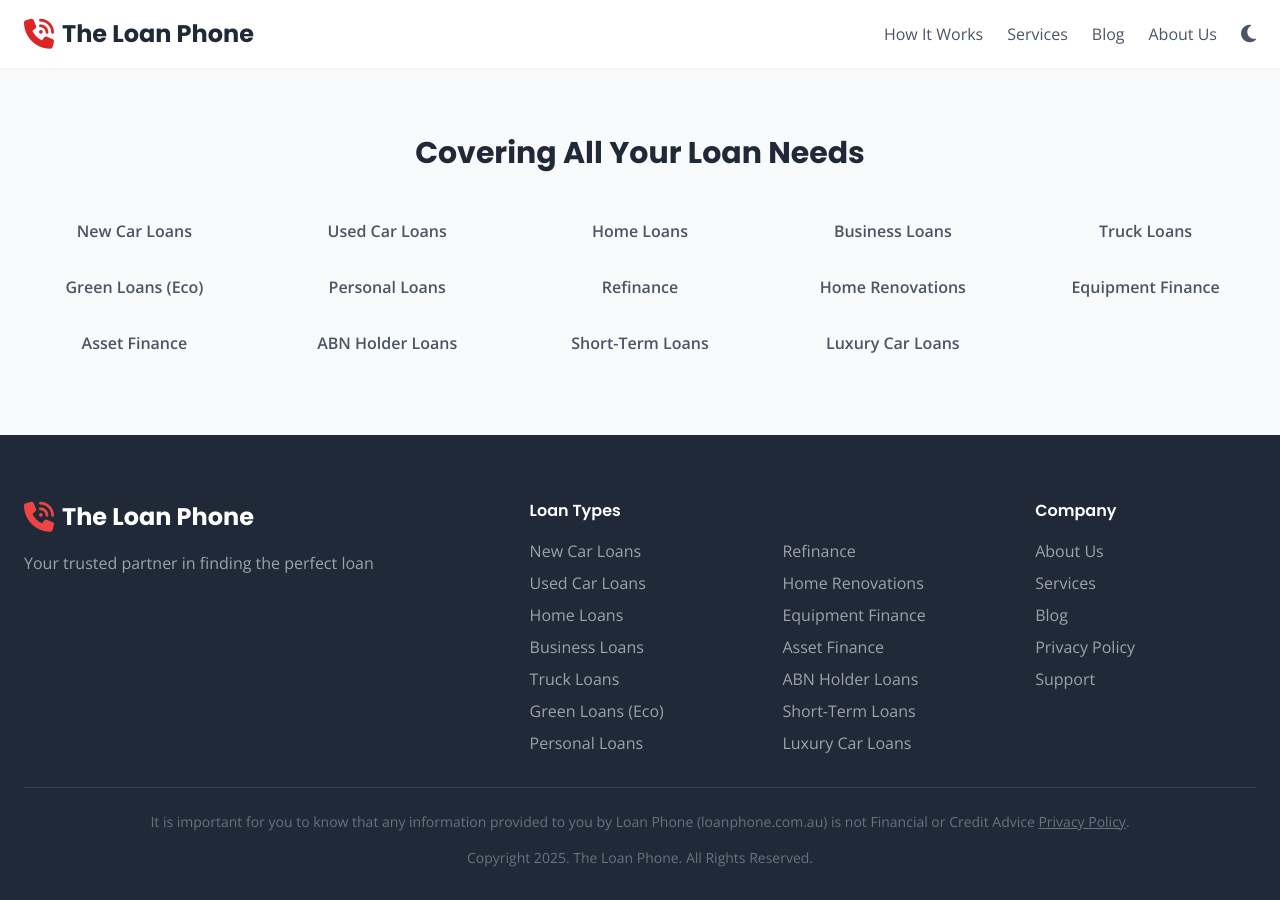
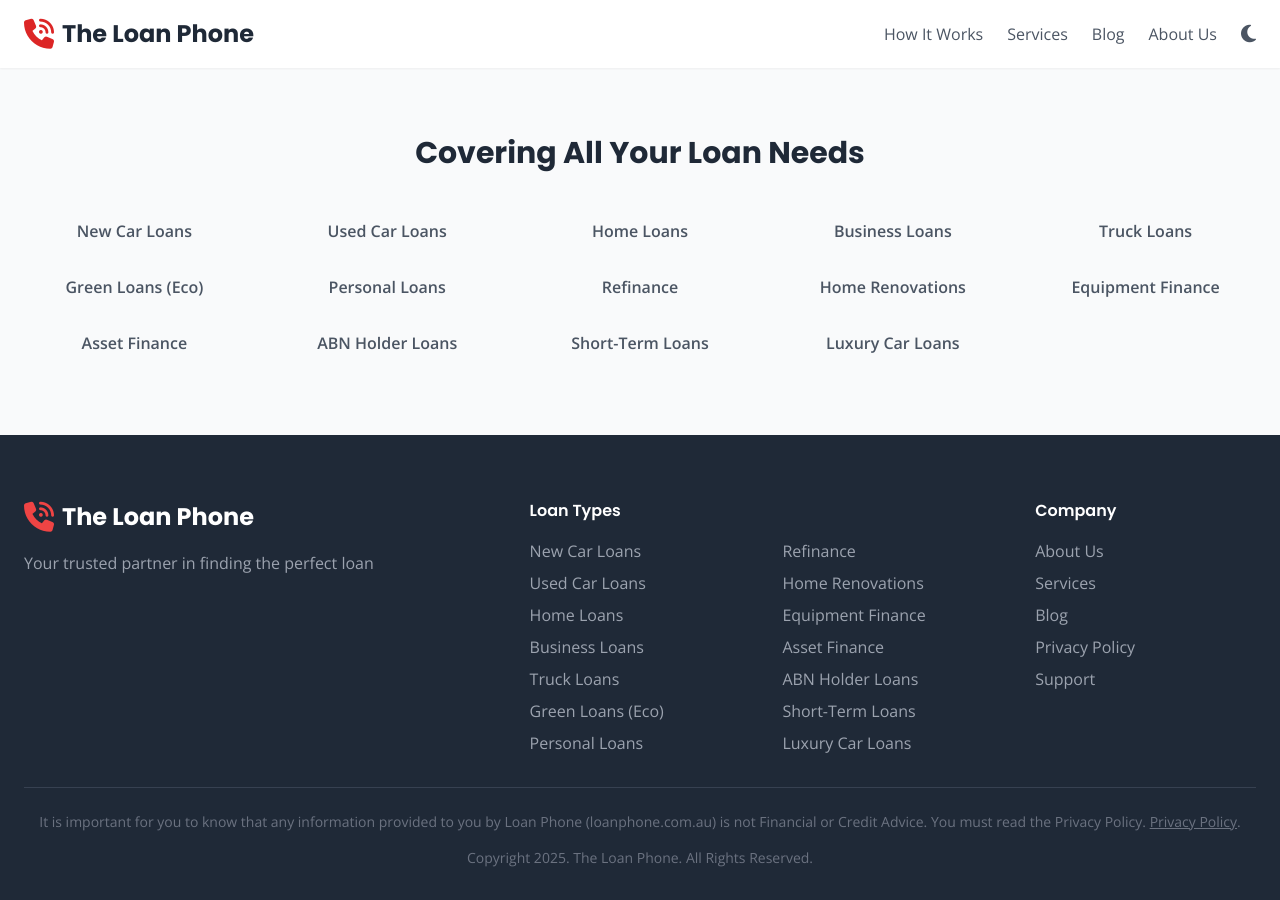
Before and after one commit to AMSumo9/loan-phone-website, a Jekyll site: the page built from index.md, in a window 1280 px wide and 900 px high, scrolled down 1905 px. Built offline with Jekyll 4.4.1, drawn with Linux system fonts in a browser that asks for light colours; nearby versions of some CDN libraries; some of the changed lines change nothing that is shown.

Commit message:
Update _config.yml

```diff
--- a/_config.yml
+++ b/_config.yml
@@ -1,6 +1,6 @@
 # Site settings
 title: "The Loan Phone"
-description: "Compare Car Loans, Personal Loans, Home Loans, Investment Loans, or Business Loans with zero impact on your credit score. Best personalised rates from 100+ lenders."
+description: "Compare Car Loans, Personal Loans, Home Loans, Investment Loans, or Business Loans with zero impact on your credit score. Australia's trusted loan comparison service."
 baseurl: "/loan-phone-website"
 url: "https://amsumo9.github.io"
 
@@ -14,11 +14,11 @@
 company:
   name: "The Loan Phone"
   tagline: "Your trusted partner in finding the perfect loan"
-  legal_notice: "It is important for you to know that any information provided to you by Loan Phone (loanphone.com.au) is not Financial or Credit Advice"
+  legal_notice: "It is important for you to know that any information provided to you by Loan Phone (loanphone.com.au) is not Financial or Credit Advice. You must read the Privacy Policy."
 
 # Feature flags
 features:
-  loan_widget_live: false  # Set to true when ready to go live
+  loan_widget_live: false # Set to true when ready to go live
   partner_id: "a996e580-c961-4586-a00c-9c86968f172d"
   source_url: "https://www.loanphone.com.au"
   widget_js: "https://loanoptions-widget.s3.ap-southeast-2.amazonaws.com/v2/main/js/main.js"
@@ -29,20 +29,17 @@
 highlighter: rouge
 permalink: pretty
 
-# Plugin settings
-plugins:
-  - jekyll-sitemap
-  - jekyll-feed
+# Blog settings
+paginate: 6
+paginate_path: "/blog/page:num/"
 
-# Collections for future content organization
+# Collections
 collections:
   services:
     output: true
     permalink: /:name/
-  locations:
+  posts:
     output: true
-    permalink: /locations/:name/
-  posts:
     permalink: /blog/:year/:month/:day/:title/
 
 # Default settings for different content types
@@ -54,9 +51,14 @@
       layout: "default"
       author: "The Loan Phone Team"
       og_type: "website"
-      og_image: "/assets/images/og-default.jpg"
-      twitter_image: "/assets/images/twitter-default.jpg"
-      meta_author: "The Loan Phone Team"
+  - scope:
+      path: ""
+      type: "services"
+    values:
+      layout: "services"
+      author: "The Loan Phone Team"
+      og_type: "website"
+      category: "loan-services"
   - scope:
       path: ""
       type: "posts"
@@ -64,53 +66,20 @@
       layout: "post"
       author: "The Loan Phone Team"
       og_type: "article"
-  - scope:
-      path: ""
-      type: "services"
-    values:
-      layout: "service"
-      author: "The Loan Phone Team"
-      og_type: "website"
-      category: "loan-services"
-  - scope:
-      path: ""
-      type: "locations"
-    values:
-      layout: "location"
-      author: "The Loan Phone Team"
-      og_type: "website"
-      category: "locations"
+      category: "Financial Tips"
 
-# Site-wide SEO defaults
+# SEO defaults
 seo:
   default_title: "The Loan Phone - Compare Loans Fast"
-  default_description: "Compare Car Loans, Personal Loans, Home Loans, Investment Loans, or Business Loans with zero impact on your credit score."
-  default_keywords: "loans, car loans, home loans, personal loans, business loans, australia"
+  default_description: "Compare Car Loans, Personal Loans, Home Loans, Investment Loans, or Business Loans with zero impact on your credit score. Get pre-approved in minutes."
+  default_keywords: "loans, car loans, home loans, personal loans, business loans, australia, loan comparison, finance"
   fallback_image: "/assets/images/og-default.jpg"
 
-# Content validation rules (for future reference)
-validation:
-  required_fields:
-    pages: ["title", "meta_description"]
-    posts: ["title", "meta_description", "date"]
-    services: ["title", "meta_description", "service_type"]
-  max_lengths:
-    title: 60
-    meta_description: 160
-    excerpt: 300
-
-# SEO and social media defaults
-author: "The Loan Phone Team"
-twitter:
-  username: loanphone
-facebook:
-  app_id:
-  publisher:
-social:
-  name: The Loan Phone
-  links:
-    - https://twitter.com/loanphone
-    - https://facebook.com/loanphone
+# Plugins (GitHub Pages compatible only)
+plugins:
+  - jekyll-paginate
+  - jekyll-sitemap
+  - jekyll-seo-tag
 
 # Exclude from processing
 exclude:
@@ -122,3 +91,26 @@
   - vendor/gems/
   - vendor/ruby/
   - README.md
+  - LICENSE
+  - CHANGELOG.md
+
+# Include files
+include:
+  - _pages
+
+# Sass settings
+sass:
+  sass_dir: _sass
+  style: compressed
+
+# Site navigation (optional - for future use)
+navigation:
+  main:
+    - name: "How It Works"
+      url: "/#how-it-works"
+    - name: "Services"
+      url: "/services/"
+    - name: "Blog"
+      url: "/blog/"
+    - name: "About Us"
+      url: "/about/"
```
